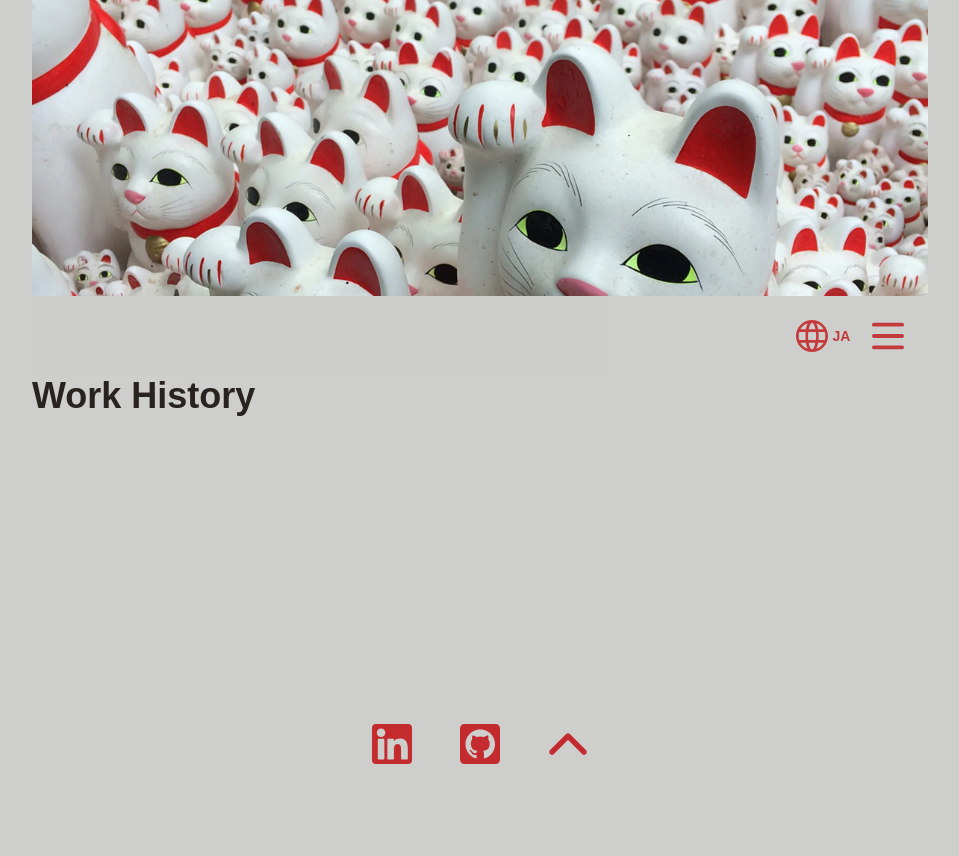
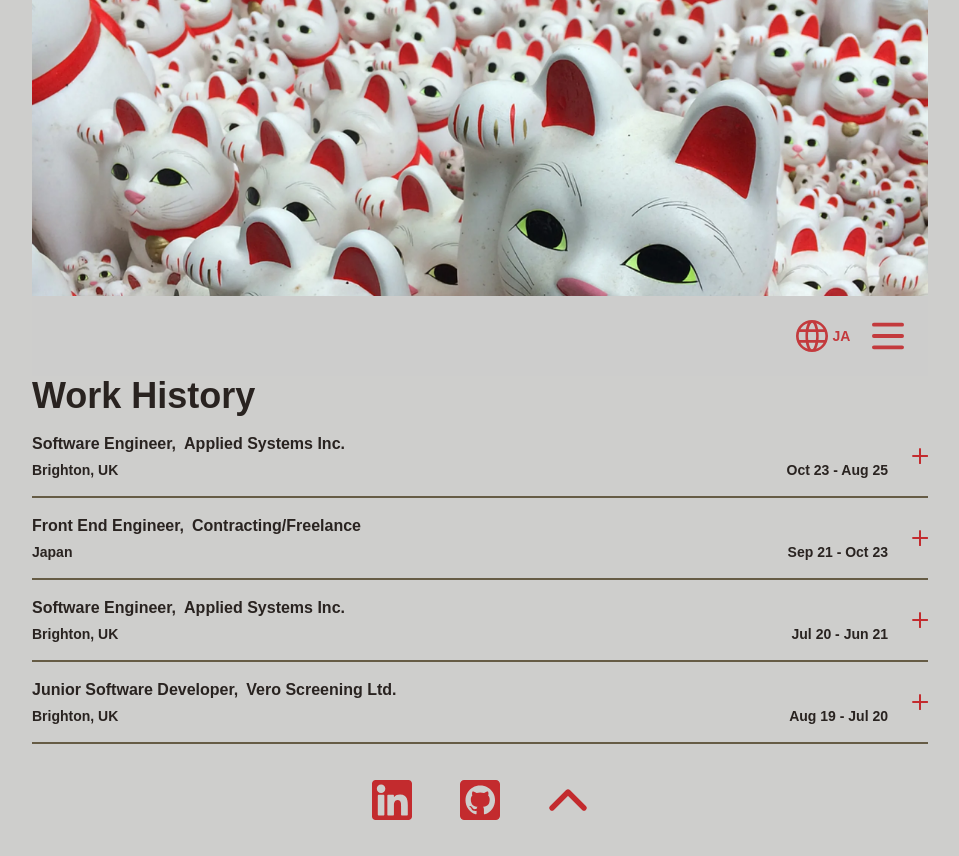
Before and after one commit to jedharwood/PortfolioSite, a Next.js app in the folder portfolio-site/: page /en/work-history in a window 1280 px wide. Shown: the whole page, without its empty margins (160-1119 px from the left). Before the commit the page ends 800 px from the top, so only its background shows below. Built offline with nearby package versions, Linux system fonts and the light colour scheme.

Commit message:
Implememting component

```diff
--- a/portfolio-site/src/app/[locale]/work-history/page.tsx
+++ b/portfolio-site/src/app/[locale]/work-history/page.tsx
@@ -1,12 +1,49 @@
 import { FC } from 'react';
+import { Accordion } from '../../components/accordion';
+import { useTranslations } from 'next-intl';
 
 const WorkHistoryPage: FC = () => {
+    const t = useTranslations('WorkHistory');
+
     return (
-        <>
-            <div className='px-4 lg:px-0'>
-                <h1 className='text-4xl font-bold'>Work History</h1>
-            </div>
-        </>
+        <div className='px-4 lg:px-0'>
+            <h1 className='text-4xl font-bold'>{t('title')}</h1>
+            <Accordion
+                id='appliedsystems-embeddedrating-accordion'
+                jobTitle={t('softwareEngineer')}
+                companyName='Applied Systems Inc.'
+                location='Brighton, UK'
+                dateRange='Oct 23 - Aug 25'
+                description={[
+                    'A description of the job',
+                    'Another description of the job',
+                ]}
+            />
+            <Accordion
+                id='freelance-japan-accordion'
+                jobTitle={t('frontEndEngineer')}
+                companyName='Contracting/Freelance'
+                location='Japan'
+                dateRange='Sep 21 - Oct 23'
+                description={['A description of the job']}
+            />
+            <Accordion
+                id='appliedsystems-payments-accordion'
+                jobTitle={t('softwareEngineer')}
+                companyName='Applied Systems Inc.'
+                location='Brighton, UK'
+                dateRange='Jul 20 - Jun 21'
+                description={['A description of the job']}
+            />
+            <Accordion
+                id='vero-screening-accordion'
+                jobTitle={t('jrSoftwareDeveloper')}
+                companyName='Vero Screening Ltd.'
+                location='Brighton, UK'
+                dateRange='Aug 19 - Jul 20'
+                description={['A description of the job']}
+            />
+        </div>
     );
 };
 
```
